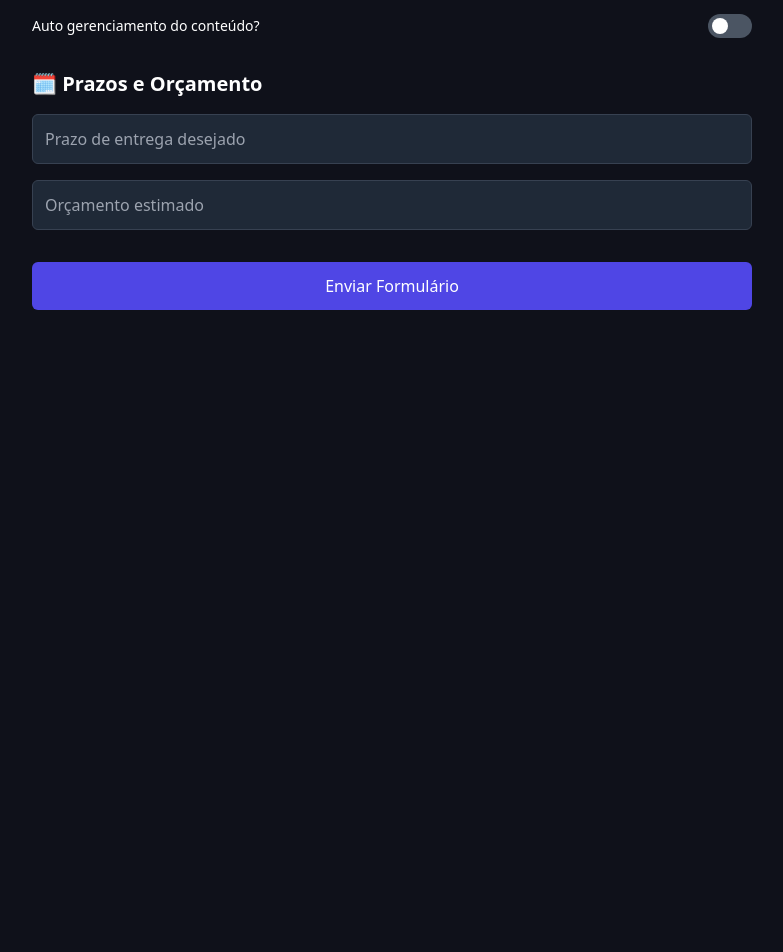
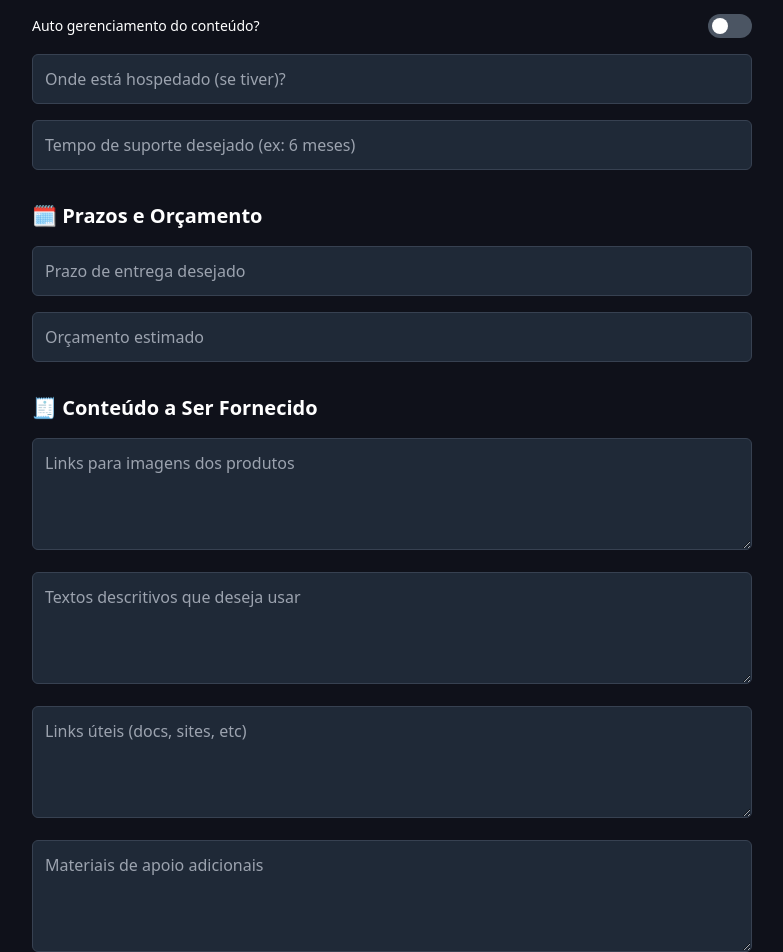
Before and after one commit to Clever-Group/form-requisitos-clevergroup, a React (Vite) app: page / in a window 1280 px wide. Shown: the part 2300-3252 px from the top of the page, without its empty margins (248-1031 px from the left). Before the commit the page ends 2634 px from the top, so only its background shows below. Built offline with nearby package versions, Linux system fonts and the light colour scheme; the HTML template or start-up script is replaced by a standard one.

Commit message:
feat: realizando post via axios para a api

```diff
--- a/src/components/Formulario.jsx
+++ b/src/components/Formulario.jsx
@@ -16,7 +16,7 @@ export default function ProjectForm() {
     objetivo: "",
     produtos: "",
     variacoes: "",
-    pagamentoExterno: "",
+    pagamentoExterno: false,
     identidadeVisual: false,
     referencias: "",
     estilo: "",
@@ -32,16 +32,25 @@ export default function ProjectForm() {
       tablet: false,
       computador: false,
     },
-    acessibilidade: "",
-    dominio: "",
-    hospedagem: "",
+    acessibilidade: false,
+    dominio: false,
+    hospedagem: false,
     tecnologia: "",
     manual: false,
     suporte: "",
     autoGerenciamento: false,
     prazo: "",
     orcamento: "",
+
+    // NOVOS CAMPOS AQUI ⬇
+    imagens_produtos: "",
+    textos_descritivos: "",
+    links_conteudos: "",
+    materiais_apoio: "",
+    localHospedagem: "",
+    tempoSuporte: "",
   });
+
 
   const [isSubmitting, setIsSubmitting] = useState(false);
   const [submitStatus, setSubmitStatus] = useState(null);
@@ -163,6 +172,8 @@ export default function ProjectForm() {
         <SwitchField label="Manual de uso" enabled={form.manual} onChange={() => toggleSwitch("manual")} />
         <input type="text" name="suporte" placeholder="Suporte pós-entrega por quanto tempo?" className="input" onChange={handleChange} />
         <SwitchField label="Auto gerenciamento do conteúdo?" enabled={form.autoGerenciamento} onChange={() => toggleSwitch("autoGerenciamento")} />
+        <input type="text" name="localHospedagem" placeholder="Onde está hospedado (se tiver)?" className="input" onChange={handleChange} />
+        <input type="text" name="tempoSuporte" placeholder="Tempo de suporte desejado (ex: 6 meses)" className="input" onChange={handleChange} />
       </fieldset>
 
       {/* prazos e orçamento */}
@@ -170,6 +181,14 @@ export default function ProjectForm() {
         <legend className="text-xl font-semibold">🗓️ Prazos e Orçamento</legend>
         <input type="text" name="prazo" placeholder="Prazo de entrega desejado" className="input" onChange={handleChange} />
         <input type="text" name="orcamento" placeholder="Orçamento estimado" className="input" onChange={handleChange} />
+      </fieldset>
+
+      <fieldset className="space-y-4">
+        <legend className="text-xl font-semibold">🧾 Conteúdo a Ser Fornecido</legend>
+        <textarea name="imagens_produtos" placeholder="Links para imagens dos produtos" className="textarea" onChange={handleChange} />
+        <textarea name="textos_descritivos" placeholder="Textos descritivos que deseja usar" className="textarea" onChange={handleChange} />
+        <textarea name="links_conteudos" placeholder="Links úteis (docs, sites, etc)" className="textarea" onChange={handleChange} />
+        <textarea name="materiais_apoio" placeholder="Materiais de apoio adicionais" className="textarea" onChange={handleChange} />
       </fieldset>
 
       <button type="submit" onClick={handleSubmit} className="w-full py-3 bg-indigo-600 text-white rounded-md hover:bg-indigo-700 transition">
```
Also changed, not shown: 1 other file (tests, documents, lock files or other folders).
